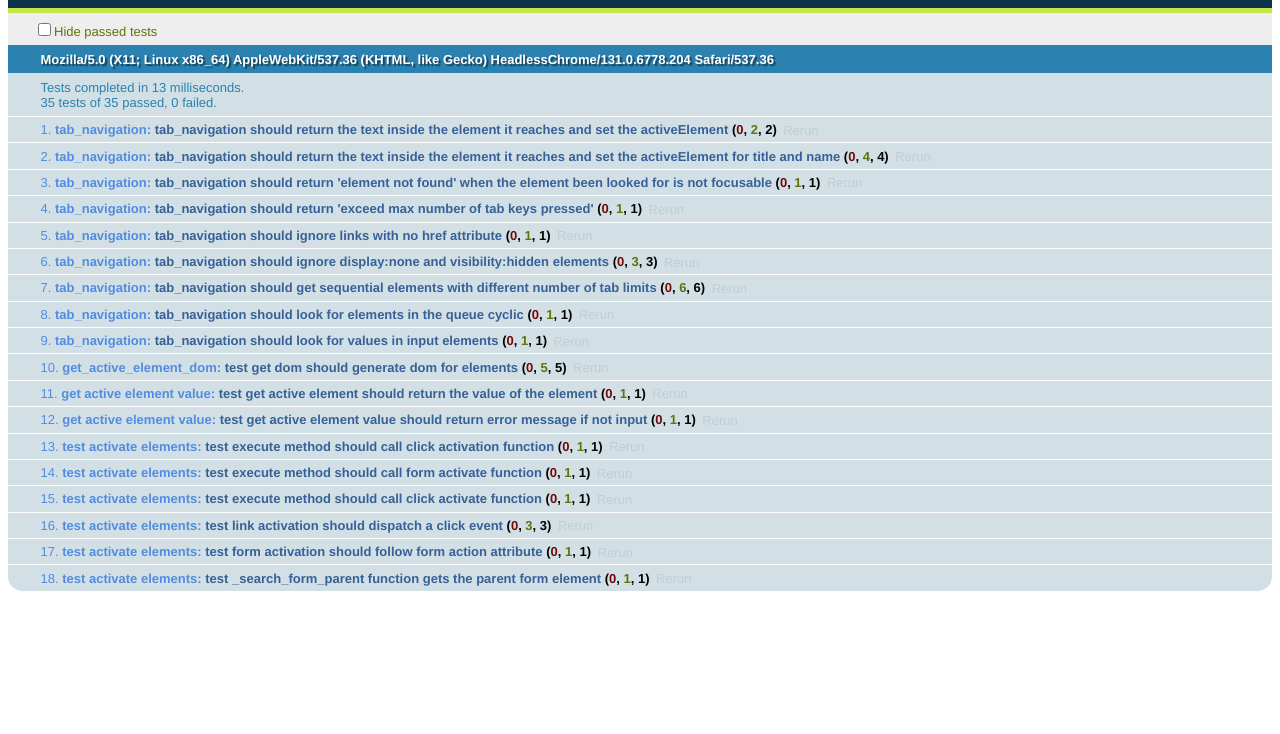
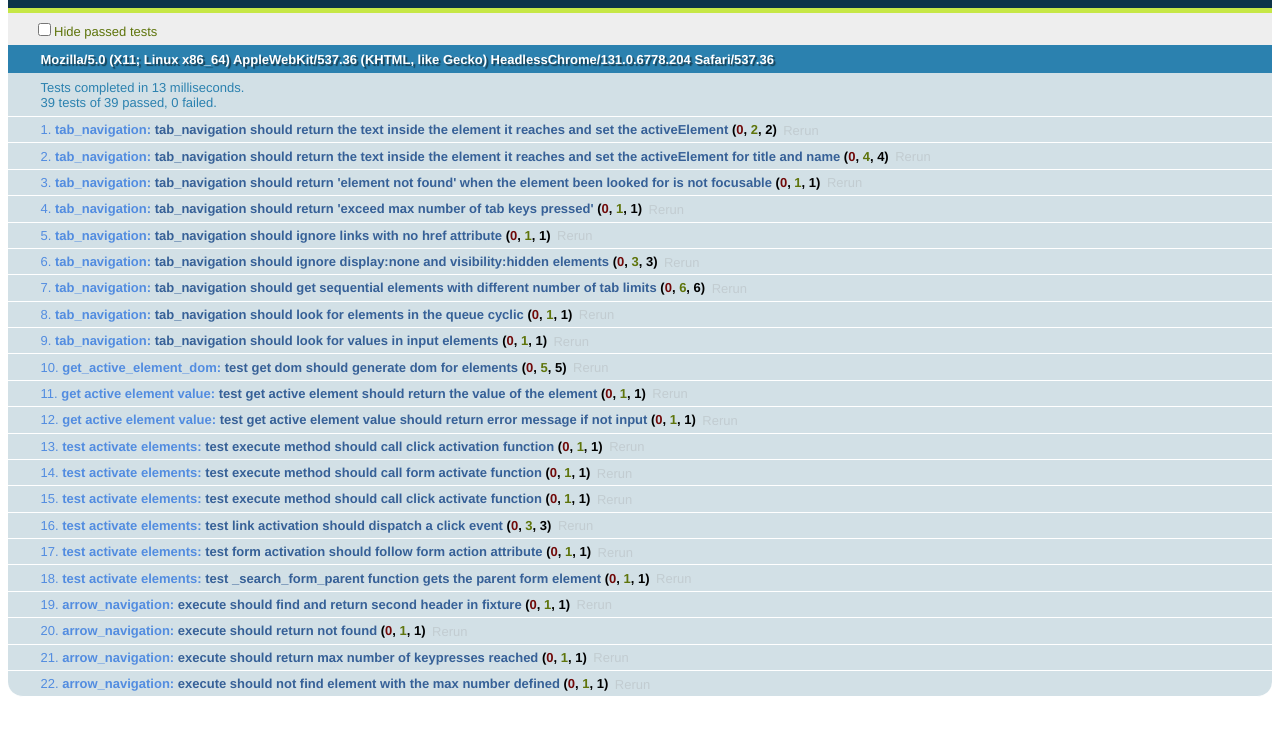
Before and after one commit to watinha/Pyccuracy-Accessibility-Actions, a plain HTML site: page tests/js_codes_tests/index.html in a window 1280 px wide. Shown: the part 48-782 px from the top of the page. Drawn offline with Linux system fonts and the light colour scheme.

Commit message:
Adds new arrow navigation action

```diff
--- /dev/null
+++ b/js_codes/arrow_navigation.js
@@ -0,0 +1,41 @@
+function ArrowNavigation() {
+}
+ArrowNavigation.prototype.constants = {
+    ELEMENT_NOT_FOUND: "Element not found",
+    KEYPRESSES_LIMIT: "Max number of keypresses reached"
+}
+ArrowNavigation.prototype.execute = function (element_text, keypress_limit) {
+    var active_element = current_document.activeElement,
+        elements_array = this._build_array(current_document.body),
+        cont = 0,
+        active_index = 0,
+        keypress_limit = parseInt(keypress_limit),
+        text_nodes_count = 0;
+
+    for (cont = 0; cont < elements_array.length; cont++) {
+        if (elements_array[cont] == active_element)
+            break;
+    }
+    active_index = cont;
+    for (cont; cont < elements_array.length; cont++) {
+        if (text_nodes_count >= keypress_limit)
+            return this.constants.KEYPRESSES_LIMIT;
+        if (elements_array[cont].nodeType == 3)
+            text_nodes_count++;
+        if (elements_array[cont].nodeType == 3 &&
+            elements_array[cont].nodeValue.search(element_text) >= 0)
+            return element_text;
+    }
+    return this.constants.ELEMENT_NOT_FOUND;
+}
+ArrowNavigation.prototype._build_array = function (element) {
+    if ( ! element.childNodes)
+        return [element];
+    var childs = element.childNodes,
+        array = [element];
+
+    for (var cont = 0; cont < childs.length; cont++)
+        array = array.concat(this._build_array(childs[cont]));
+
+    return array;
+}
--- a/tests/js_codes_tests/index.html
+++ b/tests/js_codes_tests/index.html
@@ -11,6 +11,7 @@
         <script type="text/javascript" charset="utf-8" src="../../js_codes/get_active_element_dom.js"></script>
         <script type="text/javascript" charset="utf-8" src="../../js_codes/verify_active_element_value.js"></script>
         <script type="text/javascript" charset="utf-8" src="../../js_codes/activate_elements.js"></script>
+        <script type="text/javascript" charset="utf-8" src="../../js_codes/arrow_navigation.js"></script>
         <!----------------------------------------------------
             Test codes should be inserted next
         ----------------------------------------------------->
@@ -18,6 +19,7 @@
         <script type="text/javascript" charset="utf-8" src="test_get_active_element_dom.js"></script>
         <script type="text/javascript" charset="utf-8" src="test_verify_active_element_value.js"></script>
         <script type="text/javascript" charset="utf-8" src="test_activate_elements.js"></script>
+        <script type="text/javascript" charset="utf-8" src="test_arrow_navigation.js"></script>
     </head>
     <body>
     <h1 id="qunit-header">QUnit example</h1>
@@ -54,7 +56,8 @@
                 new TabNavigationTest(),
                 new GetActiveElementDOMTest(),
                 new GetActiveValueTest(),
-                new ActivateElementsTest()
+                new ActivateElementsTest(),
+                new ArrowNavigationTest()
             ];
 
             for (var tests_cont = 0; tests_cont < tests_list.length; tests_cont++) {
--- /dev/null
+++ b/tests/js_codes_tests/test_arrow_navigation.js
@@ -0,0 +1,54 @@
+function ArrowNavigationTest() {
+}
+ArrowNavigationTest.prototype.run_test = function () {
+
+    current_document = document;
+    current_window = window;
+
+    module("arrow_navigation");
+
+    test("execute should find and return second header in fixture", function () {
+        var action = new ArrowNavigation(),
+            element_text = "Second header",
+            keypress_limit = "3",
+            result;
+        current_document.querySelectorAll("#qunit-fixture > h1")[0].focus();
+
+        result = action.execute(element_text, keypress_limit);
+
+        equal(result, "Second header");
+    });
+
+    test("execute should return not found", function () {
+        var action = new ArrowNavigation(),
+            element_text = "non existant",
+            keypress_limit = "3000",
+            result;
+        current_document.querySelectorAll("#qunit-fixture > h1")[0].focus();
+
+        result = action.execute(element_text, keypress_limit);
+        equal(result, "Element not found");
+    });
+
+    test("execute should return max number of keypresses reached", function () {
+        var action = new ArrowNavigation(),
+            element_text = "some text inside a div",
+            keypress_limit = "3",
+            result;
+        current_document.querySelectorAll("#qunit-fixture > h1")[0].focus();
+
+        result = action.execute(element_text, keypress_limit);
+        equal(result, "Max number of keypresses reached");
+    });
+
+    test("execute should not find element with the max number defined", function () {
+        var action = new ArrowNavigation(),
+            element_text = "non-link",
+            keypress_limit = "3",
+            result;
+        current_document.querySelectorAll("#qunit-fixture > h1")[0].focus();
+
+        result = action.execute(element_text, keypress_limit);
+        equal(result, "Max number of keypresses reached");
+    });
+};
```
